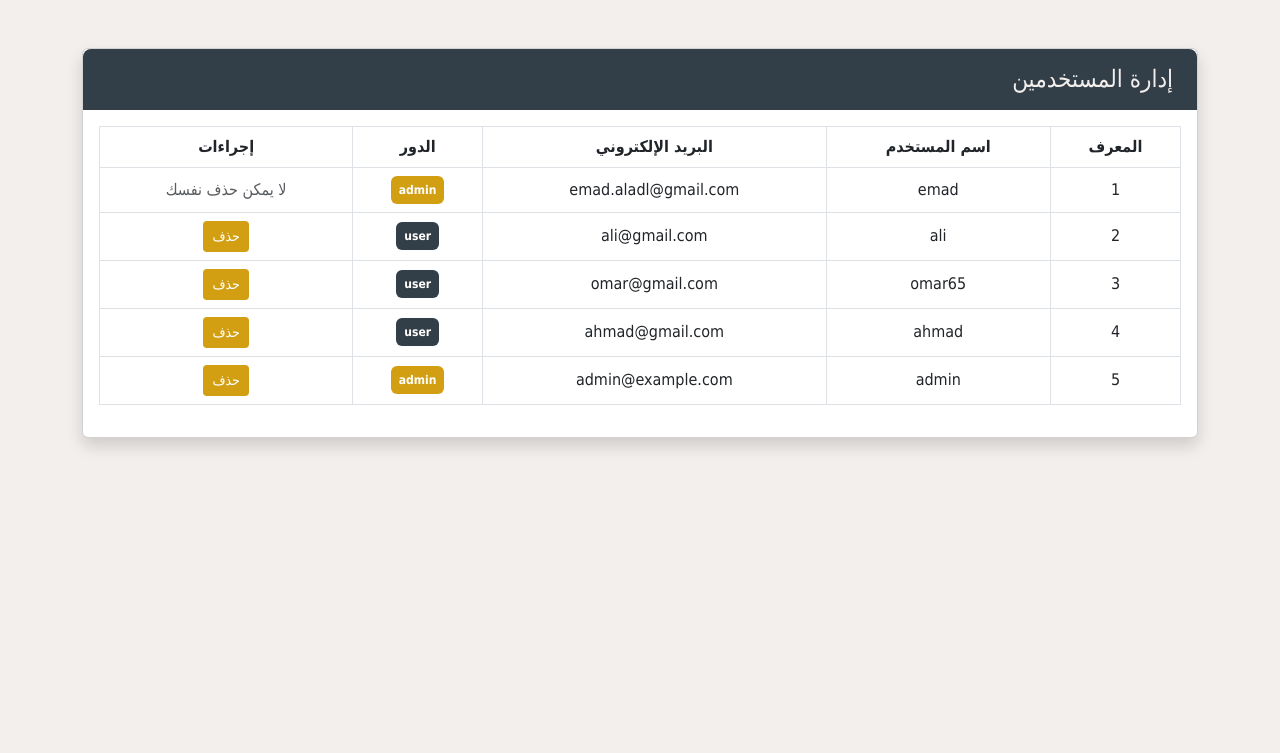
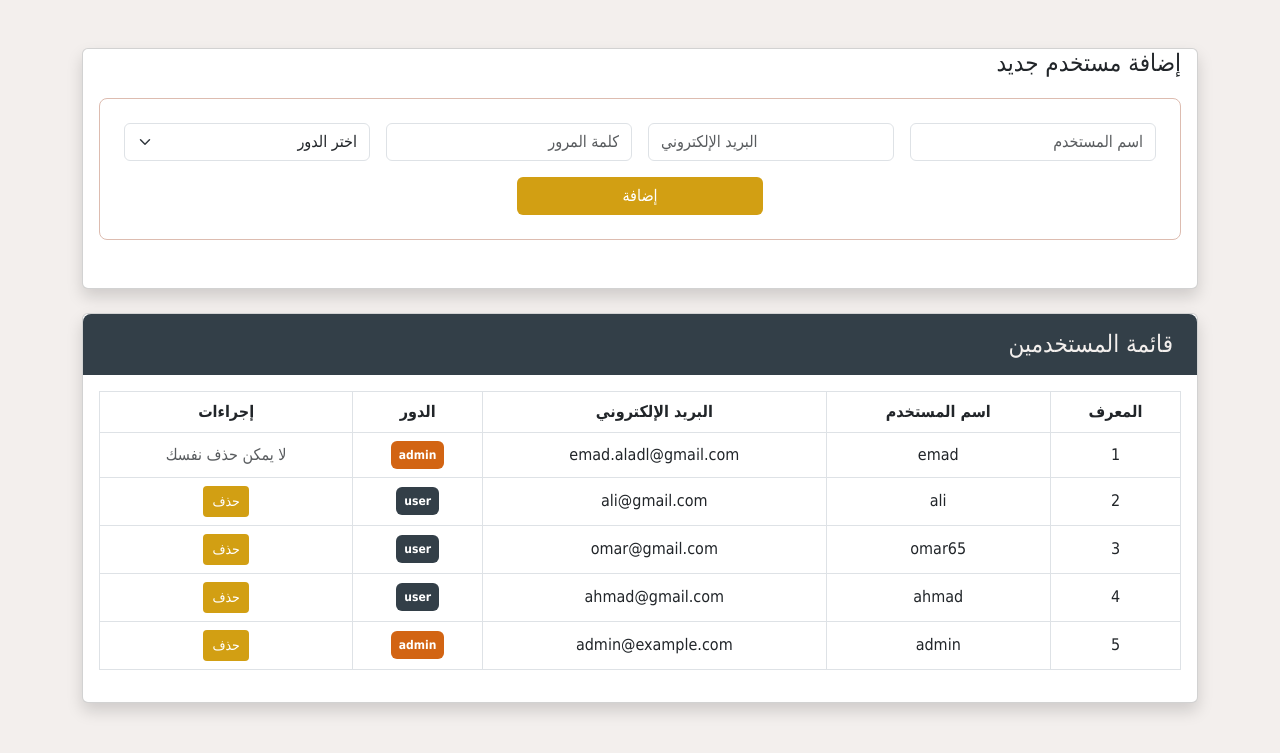
Before and after one commit to em0xad/perfumes_store, a PHP site: page /users.php in a window 1280 px wide. Shown: the top 753 px of the page. Run offline with PHP 8.4, Linux system fonts and the light colour scheme; a user stored in the database is signed in; data comes from the database, SQL or seed files in the repository.

Commit message:
Addind add button

```diff
--- a/users.php
+++ b/users.php
@@ -15,6 +15,7 @@ if (!$row || $row['role'] != 'admin') {
     exit();
 }
 
+// حذف مستخدم
 if (isset($_GET['delete'])) {
     $delete_id = intval($_GET['delete']);
     if ($delete_id != $user_id) {
@@ -23,6 +24,30 @@ if (isset($_GET['delete'])) {
         exit();
     } else {
         echo "<script>alert('❌ لا يمكنك حذف حسابك كمشرف.');</script>";
+    }
+}
+
+// إضافة مستخدم جديد
+if ($_SERVER['REQUEST_METHOD'] === 'POST' && isset($_POST['add_user'])) {
+    $username = trim($_POST['username']);
+    $email = trim($_POST['email']);
+    $password = $_POST['password'];
+    $role = $_POST['role'];
+
+    // التحقق من الحقول
+    if (empty($username) || empty($email) || empty($password) || empty($role)) {
+        echo "<script>alert('⚠️ الرجاء تعبئة جميع الحقول.');</script>";
+    } else {
+        // تحقق من البريد الإلكتروني
+        $check_email = mysqli_query($conn, "SELECT id FROM users WHERE email = '$email'");
+        if (mysqli_num_rows($check_email) > 0) {
+            echo "<script>alert('⚠️ البريد الإلكتروني مستخدم مسبقًا.');</script>";
+        } else {
+            $hashed_password = password_hash($password, PASSWORD_DEFAULT);
+            mysqli_query($conn, "INSERT INTO users (username, email, password, role) VALUES ('$username', '$email', '$hashed_password', '$role')");
+            header("Location: users.php");
+            exit();
+        }
     }
 }
 
@@ -47,8 +72,7 @@ $users = mysqli_query($conn, "SELECT id, username, email, role FROM users");
             background-color: var(--blanc);
             font-family: 'Tahoma', sans-serif;
         }
-
-        .header {
+        .header-user {
             background-color: var(--stone);
             color: var(--blanc);
             padding: 1rem 1.5rem;
@@ -69,20 +93,61 @@ $users = mysqli_query($conn, "SELECT id, username, email, role FROM users");
         }
 
         .badge-admin {
-            background-color: var(--golden);
+            background-color: rgb(210, 100, 19);
         }
 
         .badge-user {
             background-color: var(--stone);
         }
+
+        .form-container {
+            background-color: white;
+            padding: 1.5rem;
+            border: 1px solid var(--dusty-pink);
+            border-radius: 0.5rem;
+            margin-bottom: 2rem;
+        }
+
+
     </style>
 </head>
 <body>
 
 <div class="container py-5">
+    <div class="card shadow mb-4">
+        <div class="header">
+            <h4 class="mb-1 ps-3">إضافة مستخدم جديد</h4>
+        </div>
+        <div class="card-body">
+            <form method="POST" class="form-container">
+                <div class="row g-3">
+                    <div class="col-md-3">
+                        <input type="text" name="username" class="form-control" placeholder="اسم المستخدم" required>
+                    </div>
+                    <div class="col-md-3">
+                        <input type="email" name="email" class="form-control" placeholder="البريد الإلكتروني" required>
+                    </div>
+                    <div class="col-md-3">
+                        <input type="password" name="password" class="form-control" placeholder="كلمة المرور" required>
+                    </div>
+                    <div class="col-md-3">
+                        <select name="role" class="form-select" required>
+                            <option value="">اختر الدور</option>
+                            <option value="user">مستخدم</option>
+                            <option value="admin">مشرف</option>
+                        </select>
+                    </div>
+                    <div class="col-md-3 mx-auto">
+                        <button type="submit" name="add_user" class="btn btn-golden w-100">إضافة</button>
+                    </div>
+                </div>
+            </form>
+        </div>
+    </div>
+
     <div class="card shadow">
-        <div class="header">
-            <h4 class="mb-0">إدارة المستخدمين</h4>
+        <div class="header-user">
+            <h4 class="mb-0">قائمة المستخدمين</h4>
         </div>
         <div class="card-body">
             <table class="table table-bordered table-hover text-center align-middle">
```
Also changed, not shown: style.css (line endings or trailing spaces).
